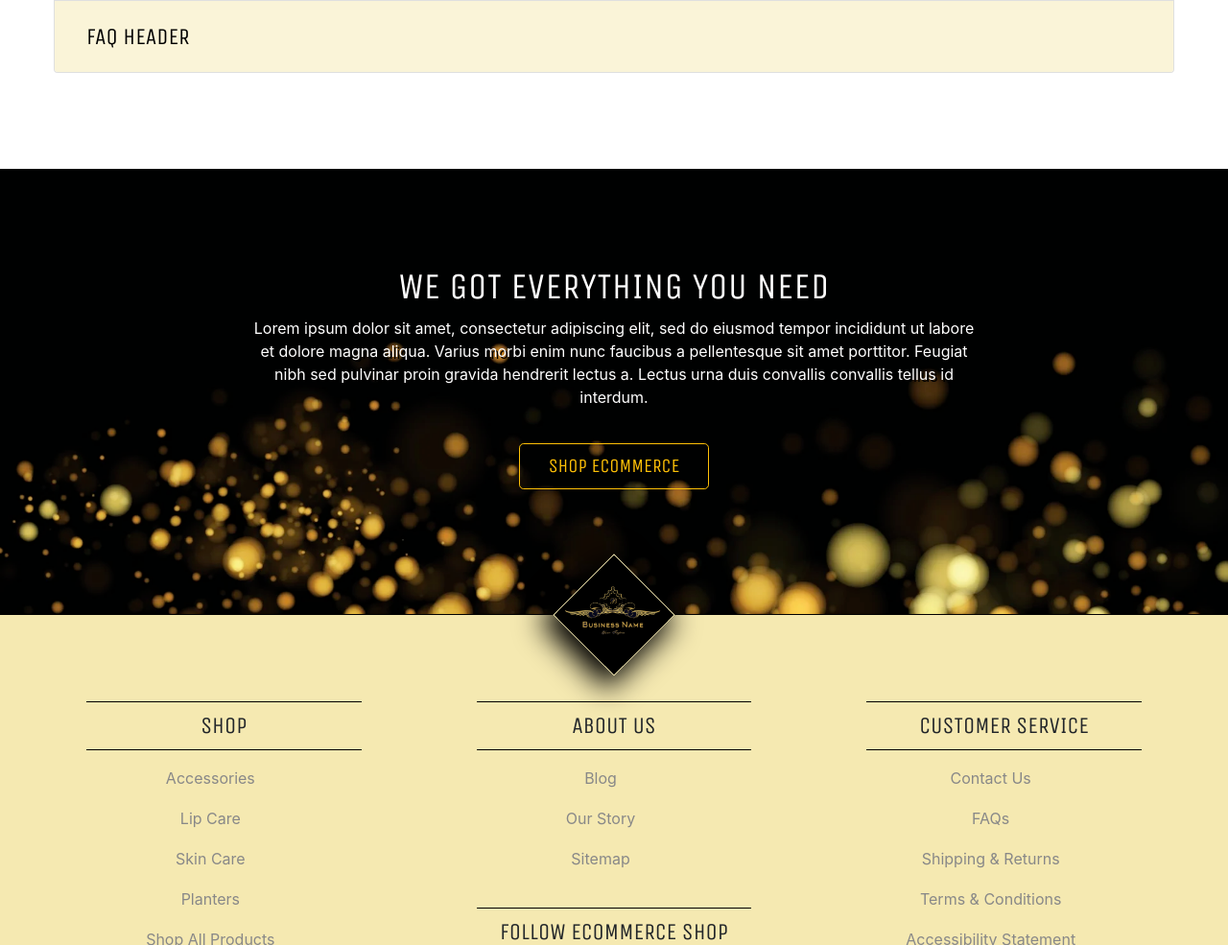
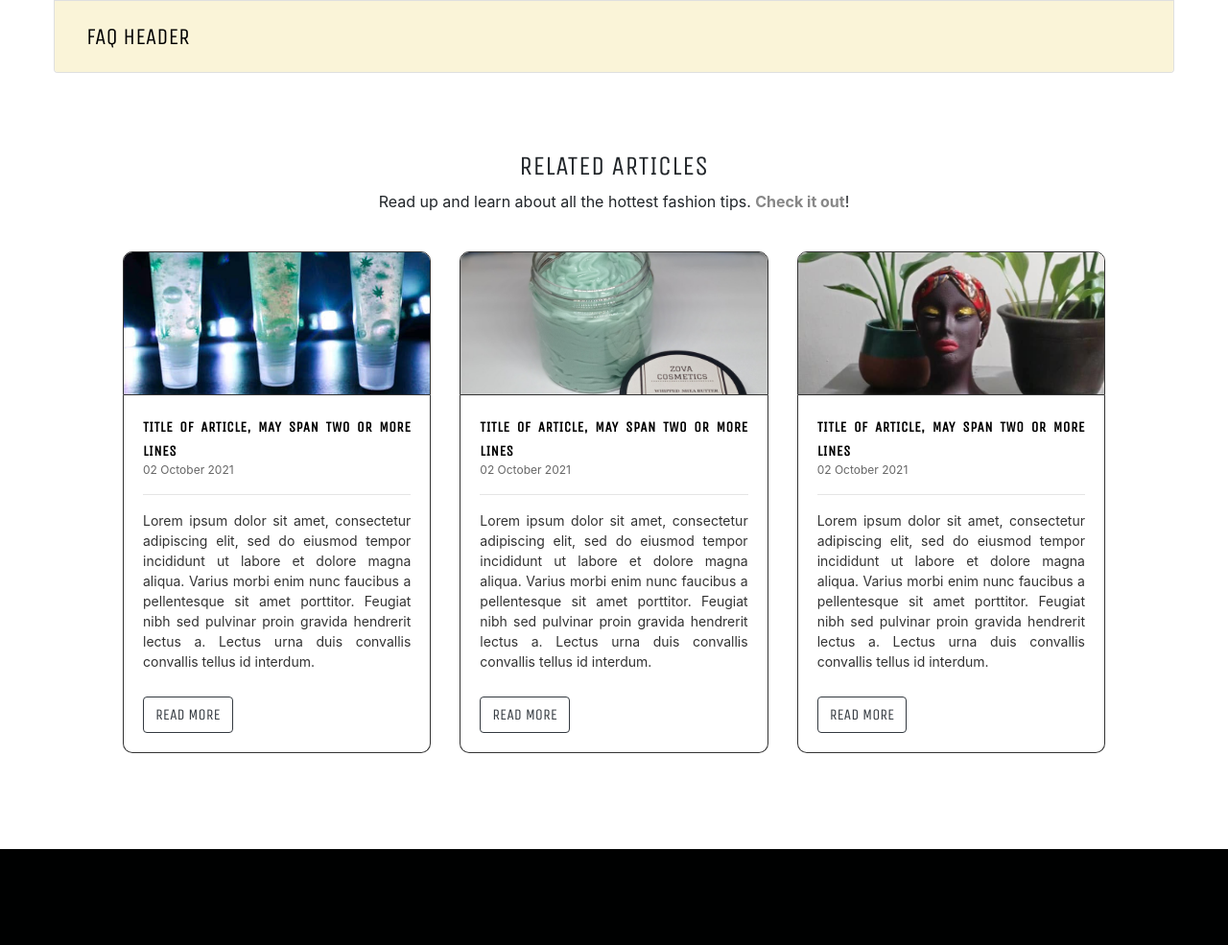
Before and after one commit to dstepha3/eCommerceExample, a plain HTML site: page example-product.html in a window 1280 px wide. Shown: the part 2865-3850 px from the top of the page at 96% size. Drawn offline with nearby package versions, Linux system fonts and the light colour scheme; a web font is replaced by a local one.

Commit message:
+ adding related articles to bottom content

```diff
--- a/example-product.html
+++ b/example-product.html
@@ -244,6 +244,49 @@
     </div>
   </div>
 
+  <div class="full-width justify-center" style="margin: 0; padding: 0 10%; padding-top: 20px;">
+    <h3>Related Articles</h3>
+    <p>Read up and learn about all the hottest fashion tips. <a href="#">Check it out</a>!</p>
+    <div class="content-wheel">
+        <div class="article">
+            <div class="img-container">
+                <a href="#"><img src="assets/images/products/3gloss.jpg"/></a>
+            </div>
+            <div class="article-inner">
+                <a href="#" class="title">TITLE OF ARTICLE, MAY SPAN TWO OR MORE LINES</a>
+                <p class="date">02 October 2021</p>
+                <hr/>
+                <p class="excerpt">Lorem ipsum dolor sit amet, consectetur adipiscing elit, sed do eiusmod tempor incididunt ut labore et dolore magna aliqua. Varius morbi enim nunc faucibus a pellentesque sit amet porttitor. Feugiat nibh sed pulvinar proin gravida hendrerit lectus a. Lectus urna duis convallis convallis tellus id interdum.</p>
+                <button href="#" type="button" class="btn btn-outline-dark">Read More</button>
+            </div>
+        </div>
+        <div class="article">
+            <div class="img-container">
+                <a href="#"><img src="assets/images/products/butter2.jpg"/></a>
+            </div>
+            <div class="article-inner">
+                <a href="#" class="title">TITLE OF ARTICLE, MAY SPAN TWO OR MORE LINES</a>
+                <p class="date">02 October 2021</p>
+                <hr/>
+                <p class="excerpt">Lorem ipsum dolor sit amet, consectetur adipiscing elit, sed do eiusmod tempor incididunt ut labore et dolore magna aliqua. Varius morbi enim nunc faucibus a pellentesque sit amet porttitor. Feugiat nibh sed pulvinar proin gravida hendrerit lectus a. Lectus urna duis convallis convallis tellus id interdum.</p>
+                <button href="#" type="button" class="btn btn-outline-dark">Read More</button>
+            </div>
+        </div>
+        <div class="article">
+            <div class="img-container">
+                <a href="#"><img src="assets/images/products/planter.jpg"/></a>
+            </div>
+            <div class="article-inner">
+                <a href="#" class="title">TITLE OF ARTICLE, MAY SPAN TWO OR MORE LINES</a>
+                <p class="date">02 October 2021</p>
+                <hr/>
+                <p class="excerpt">Lorem ipsum dolor sit amet, consectetur adipiscing elit, sed do eiusmod tempor incididunt ut labore et dolore magna aliqua. Varius morbi enim nunc faucibus a pellentesque sit amet porttitor. Feugiat nibh sed pulvinar proin gravida hendrerit lectus a. Lectus urna duis convallis convallis tellus id interdum.</p>
+                <button href="#" type="button" class="btn btn-outline-dark">Read More</button>
+            </div>
+        </div>
+    </div>
+</div>
+
   <div class="full-width" style="padding: 0; margin-bottom: 0;">
     <div class="cta" style="background-image: url('assets/images/banners/gold-banner2.png');
                             background-size: cover;
```
